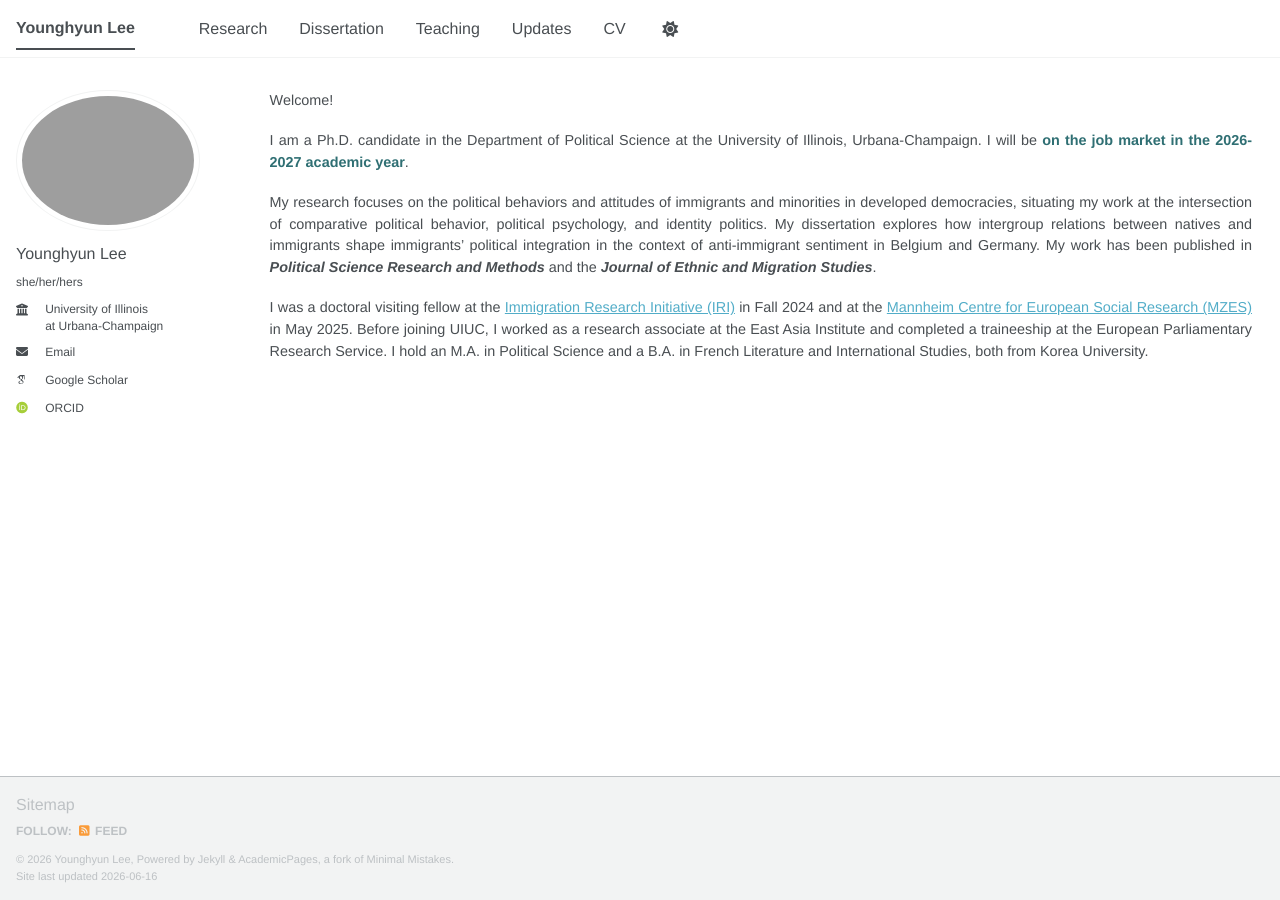
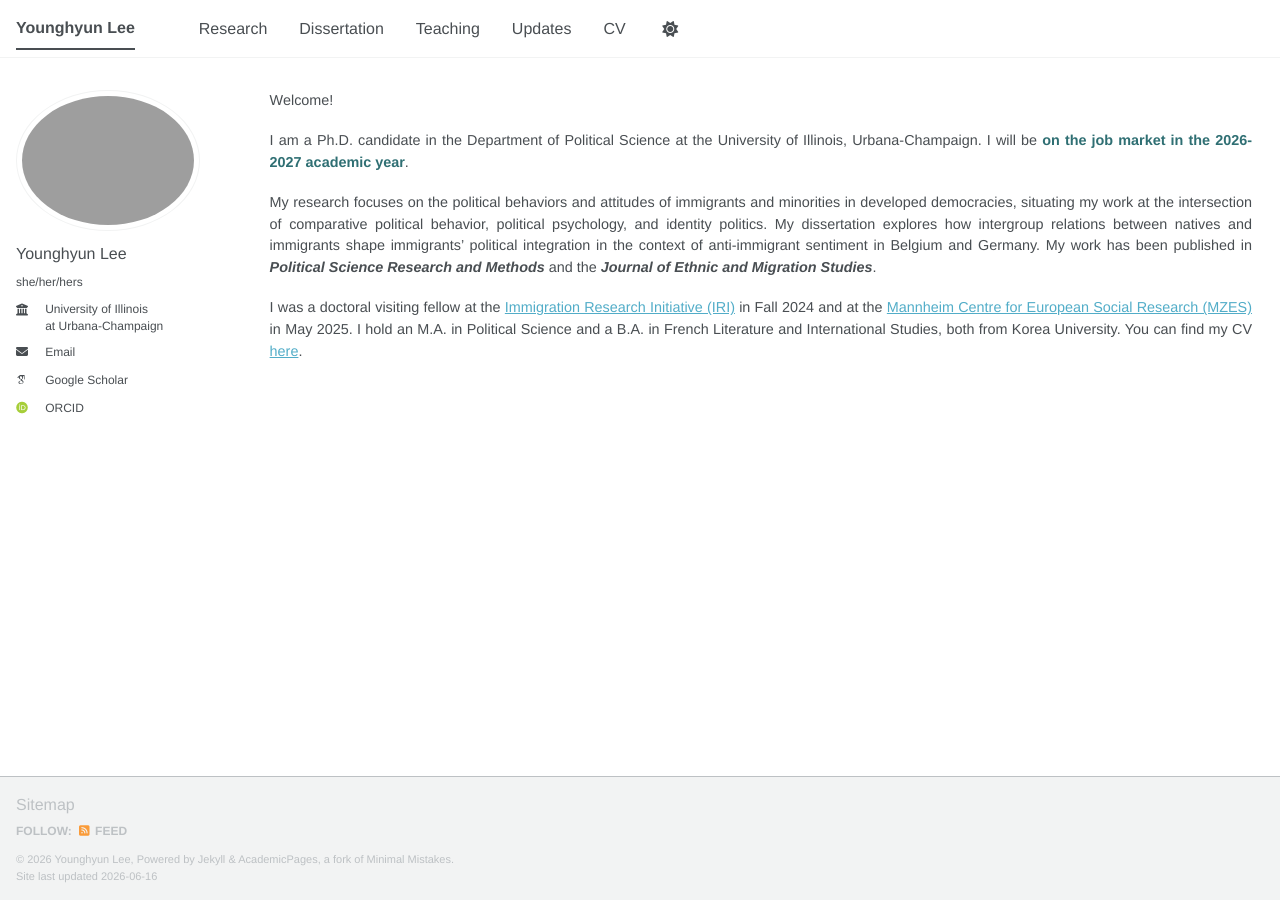
Before and after one commit to younghyunlee52/Website, a Jekyll site: the page built from _pages/about.md, in a window 1280 px wide. Built offline with Jekyll 4.4.1, drawn with Linux system fonts in a browser that asks for light colours; some web fonts are replaced; a script bundle is joined from its source files by our own code; library files that are not in the unit come from our copies.

Commit message:
Update about.md

```diff
--- a/_pages/about.md
+++ b/_pages/about.md
@@ -26,7 +26,6 @@ I was a doctoral visiting fellow at the
 [Immigration Research Initiative (IRI)](https://www.irimmigration.org/younghyun-lee/)
 in Fall 2024 and at the
 [Mannheim Centre for European Social Research (MZES)](https://www.mzes.uni-mannheim.de/d7/en)
-in May 2025. Before joining UIUC, I worked as a research associate at the East
-Asia Institute and completed a traineeship at the European Parliamentary Research Service. I hold an
+in May 2025. I hold an
 M.A. in Political Science and a B.A. in French Literature and International
-Studies, both from Korea University.
+Studies, both from Korea University. You can find my CV [here](/cv/).
```
